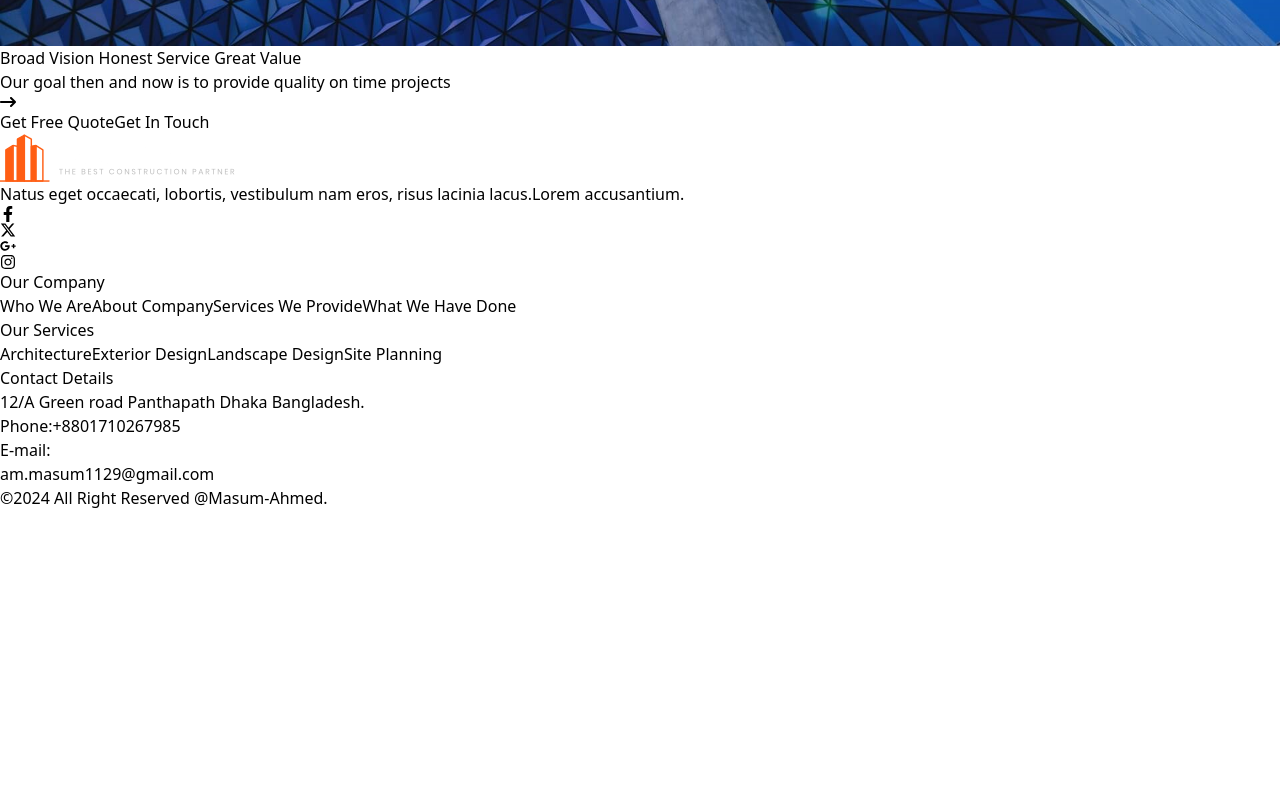
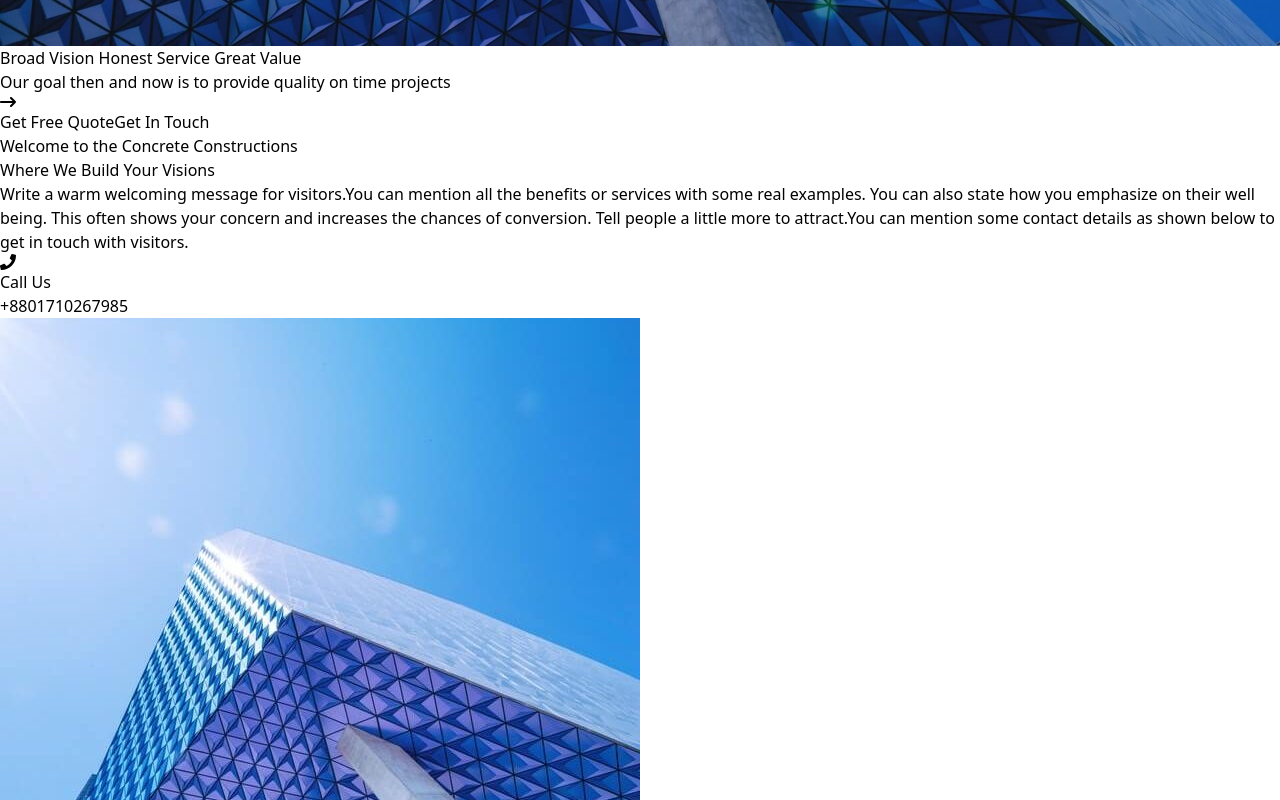
Before and after one commit to M-Shourav/constructify, a Next.js app: page / in a window 1280 px wide. Shown: the part 880-1680 px from the top of the page. Before the commit the page ends 1390 px from the top, so only its background shows below. Built offline with nearby package versions, Linux system fonts and the light colour scheme.

Commit message:
our dream design

```diff
--- a/src/app/page.tsx
+++ b/src/app/page.tsx
@@ -1,10 +1,12 @@
 import Banner from "@/components/Banner";
+import OurDream from "@/components/OurDream";
 import React from "react";
 
 const HomePage = () => {
   return (
     <div>
       <Banner />
+      <OurDream />
     </div>
   );
 };
--- a/src/assets/images/index.ts
+++ b/src/assets/images/index.ts
@@ -1,4 +1,5 @@
 import logo from "@/assets/images/logo.png";
 import footerLogo from "@/assets/images/footerLogo.png";
 import bannerImage from "@/assets/images/banner1.jpg";
-export { logo, footerLogo, bannerImage };
+import bannerImage1 from "@/assets/images/banner.jpg";
+export { logo, footerLogo, bannerImage, bannerImage1 };
--- /dev/null
+++ b/src/components/OurDream.tsx
@@ -0,0 +1,54 @@
+import React from "react";
+import Container from "./Container";
+import Title from "./Title";
+import { FaPhone } from "react-icons/fa";
+import Link from "next/link";
+import Image from "next/image";
+import { bannerImage1 } from "@/assets/images";
+
+const OurDream = () => {
+  return (
+    <Container className="py-20 grid grid-cols-1 md:grid-cols-2 gap-10 md:gap-20 items-center">
+      <div className="flex flex-col gap-5 items-start">
+        <Title className="text-lg md:text-4xl">
+          Welcome to the Concrete Constructions
+        </Title>
+        <span className="w-20 h-[4px] bg-orange-500 inline-flex" />
+        <Title className="md:text-2xl">Where We Build Your Visions</Title>
+        <p className="text-sm md:text-base text-gray-500">
+          Write a warm welcoming message for visitors.You can mention all the
+          benefits or services with some real examples. You can also state how
+          you emphasize on their well being. This often shows your concern and
+          increases the chances of conversion. Tell people a little more to
+          attract.You can mention some contact details as shown below to get in
+          touch with visitors.
+        </p>
+        <div>
+          <p className="flex items-center gap-1 text-lg font-semibold text-gray-500">
+            <span className="text-sm">
+              <FaPhone />
+            </span>
+            Call Us
+          </p>
+          <Link
+            href={"tel:+8801710267985"}
+            className="text-base md:text-2xl font-semibold text-gray-800"
+          >
+            +8801710267985
+          </Link>
+        </div>
+      </div>
+      <div className="w-full h-full p-6">
+        <div className="w-full h-full border-4 border-orange-500 ">
+          <Image
+            src={bannerImage1}
+            alt="aboutImage"
+            className="w-full h-full -mx-6 -mt-8"
+          />
+        </div>
+      </div>
+    </Container>
+  );
+};
+
+export default OurDream;
```
